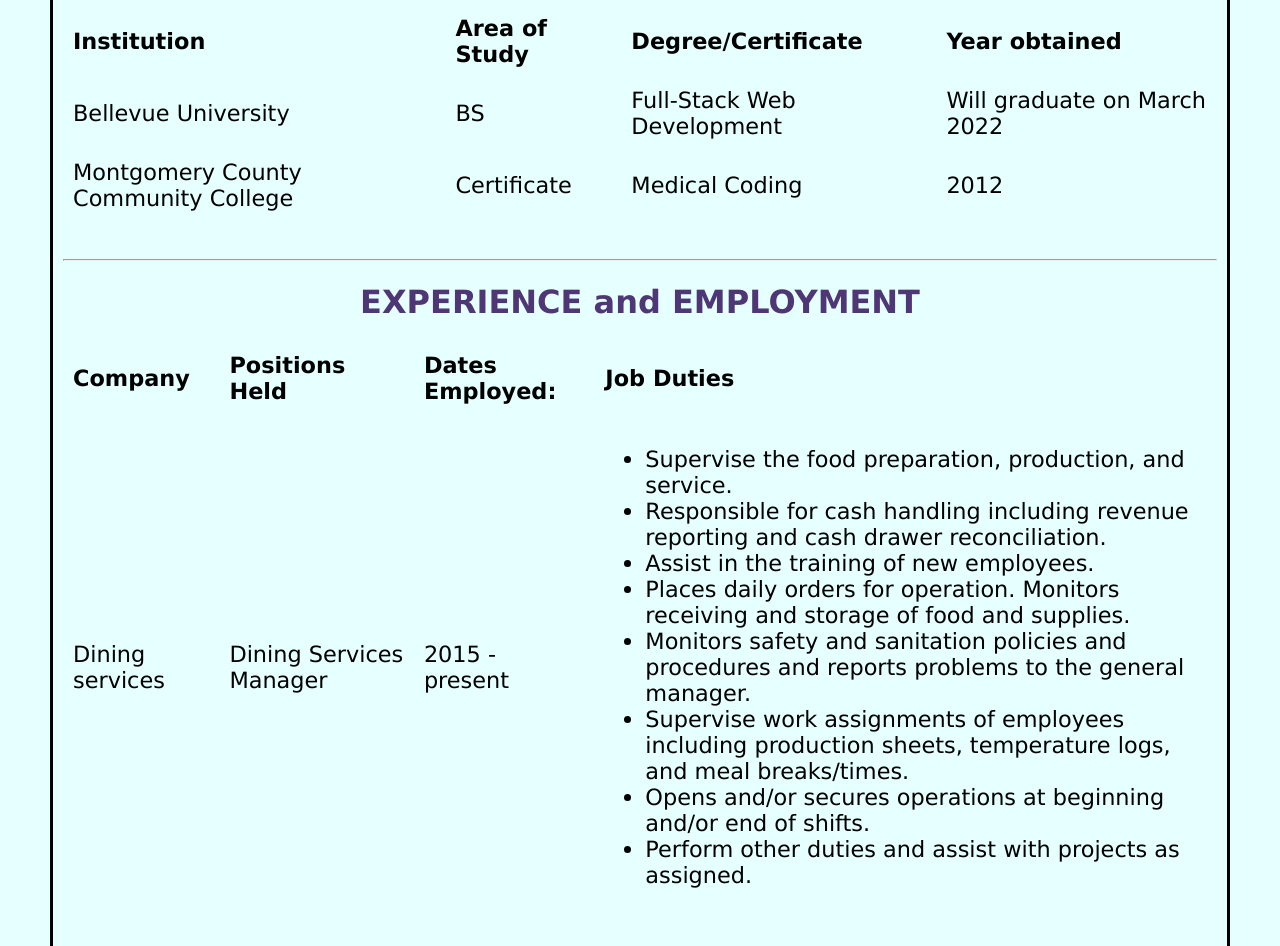
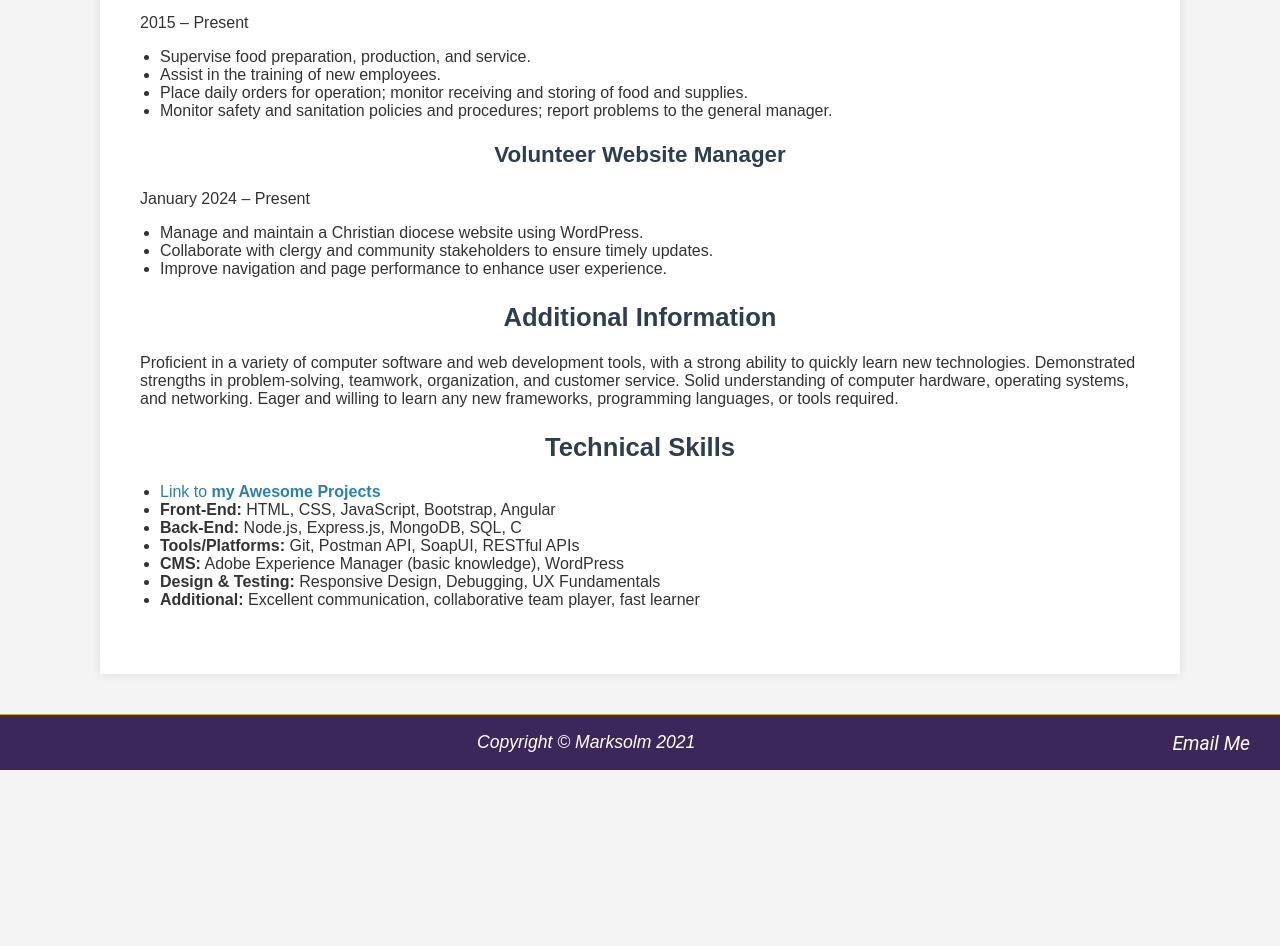
Before and after one commit to marksolm/personal-portfolio, a plain HTML site: page resume.html in a window 1280 px wide. Shown: the part 721-1667 px from the top of the page. After the commit the page ends 1491 px from the top, so only its background shows below. Drawn offline with Linux system fonts and the light colour scheme.

Commit message:
Update resume content and styles
- Updated resume.html with new content
- Created resume.css and adjusted site.css for styling consistency
- Replaced outdated resume.pdf with updated version

```diff
--- /dev/null
+++ b/resume.css
@@ -0,0 +1,84 @@
+/**
+Title: resume.css
+Author: Soliman Abdelmalak
+Date: 05/05/2021
+Description: Styling for the resume.html file
+*/
+
+
+/* Reset default margin */
+
+
+
+
+body {
+    margin: 0;
+    padding: 0;
+    font-family: Arial, sans-serif;
+    background-color: #f4f4f4;
+    color: #333;
+    display: flex;
+    justify-content: center;
+    align-items:normal;
+    flex-direction: column;
+  }
+
+/* Resume container styling */
+
+.container {
+  width: 95%;
+  max-width: 1000px;
+  padding: 40px;
+  margin: 80px auto 40px auto;
+  background: #fff;
+  box-shadow: 0 0 10px rgba(0, 0, 0, 0.1);
+  position: relative;
+}
+
+
+
+/* Download button in the top-right of the container */
+.download-btn {
+  position: absolute;
+  top: 20px;
+  right: 20px;
+  background-color: #2c3e50;
+  color: #fff;
+  padding: 6px 10px; /* Reduced size */
+  border-radius: 5px;
+  text-decoration: none;
+  font-weight: bold;
+  font-size: 14px; /* Reduced font size */
+}
+
+.download-btn:hover {
+  background-color: #1a252f;
+}
+
+/* Heading styles */
+h1, h2, h3 {
+  color: #2c3e50;
+}
+
+h1 {
+  border-bottom: 2px solid #2c3e50;
+  padding-bottom: 10px;
+}
+
+section {
+  margin-bottom: 25px;
+}
+
+ul {
+  list-style-type: disc;
+  padding-left: 20px;
+}
+
+a {
+  color: #2980b9;
+  text-decoration: none;
+}
+
+a:hover {
+  text-decoration: underline;
+}
--- a/resume.html
+++ b/resume.html
@@ -9,10 +9,12 @@
 <head>
     <meta charset="UTF-8">
     <meta name="viewport" content="width=device-width, initial-scale=1.0">
-    <title>Welcome to my Resume page</title>
+    <title>Soliman D. Abdelmalak - Resume</title>
 
     <!-- Stylesheet references -->
     <link rel="stylesheet" href="site.css">
+    <link rel="stylesheet" href="resume.css">
+
     <meta name="keywords" content="Soliman, Abdelmalak, Soliman Abdelmalak, CSS, HTML, Web developer,JavaScript, Software Engineer" />
 
     <!-- JavaScript references -->
@@ -22,128 +24,70 @@
 <body>
     <!-- Import the header. -->
     <header-component></header-component>
-    <div class="assign-container resume">
+
+    <!-- Centered resume content with download link on the top-right of the container -->
+    <div class="container">
       <!-- This is the setup for  pdf file. -->
-        <h3 style="text-align: right;"><a href="images/ Resume.pdf" download>Download</a></h3>
-        <div>
-            <!-- These are the setup for h1 and h2 . -->
-            <h1 class="app-header">My Awesome Resume</h1>
-            <h1 style="text-align: center;" id="blue">Soliman Abdelmalak</h1>
-            <h2 class="app-header"><span style="color: #000099; text-align: center;">
-             Web Designer & Developer <br /><a style="color: #000099;" href="mailto:marksolm08@gmail.com">My Email Link</a>
-            </h2>
-        </div>
-        <hr />
-        <div>
-            <h1 style="text-align: center;" class="app-header">OBJECTIVE</h1>
-            <p style="font-size: 1.4em;">I’m a Web Designer & Developer professional seeking employment.<br />
-                To obtain a position utilizing my knowledge and skills with a leading industry company that will offer opportunity for advancement.
+      <a href="href="images/Resume.pdf " class="download-btn" download>Download Resume</a>
+      <h1>Soliman D. Abdelmalak</h1>
+      <p><strong>Email:</strong> <a href="mailto:mjtwebdev@gmail.com">mjtwebdev@gmail.com</a></p>
+
+      <section>
+        <h2>Objective</h2>
+        <p>
+          Motivated web developer and current Software Engineering graduate student seeking to apply hands-on experience and strong foundational skills to the Associate Full Stack Developer role. Passionate about building responsive web solutions and improving user experience through front-end and back-end development.
         </p>
-        </div>
-         <hr />
-        <div>
-            <h1 style="text-align: center;" class="app-header">EDUCATION</h1>
-        </div>
-         <!-- This is setup for the Education List table -->
-            <div>
-			    	<table>
-				 	    <thead>
-						    <tr>
-						    	<th>Institution</th>
-                                <th>Area of Study</th>
-                                <th>Degree/Certificate</th>
-                                <th>Year obtained</th>
-						    </tr>
-					    </thead>
-					    <tbody>
-						    <tr>
-                               <td>Bellevue University</td>
-                               <td>BS</td>
-                                <td> Full-Stack Web Development </td>
-                                <td>Will graduate on March 2022 </td>
-						    </tr>
-						    <tr>
-                                <td>Montgomery County Community College</td>
-                                <td>Certificate</td>
-                                 <td> Medical Coding</td>
-                                 <td>2012</td>
-						    </tr>
-					    </tbody>
-				    </table>
-            </div>
-            <hr />
-            <!-- This is setup for the experiences section table -->
-            <div>
-                <h1 style="text-align: center;" class="app-header">EXPERIENCE and EMPLOYMENT</h1>
-				<table>
-					<thead>
-						<tr>
-                            <th>Company</th>
-                            <th>Positions Held</th>
-							<th>Dates Employed:</th>
-							<th>Job Duties</th>
-						</tr>
-					</thead>
-					<tbody>
-						<tr>
-							<td>Dining services</td>
-							<td> Dining Services Manager</td>
-							<td>2015 - present</td>
-							<td>
+      </section>
+
+      <section>
+        <!-- This is setup for the Education List  -->
+        <h2>Education</h2>
         <ul>
-                                    <li>Supervise the food preparation, production, and service.</li>
-                                    <li>Responsible for cash handling including revenue reporting and cash drawer reconciliation.</li>
-                                    <li>Assist in the training of new employees. </li>
-                                    <li>Places daily orders for operation. Monitors receiving and storage of food and supplies.</li>
-                                    <li>Monitors safety and sanitation policies and procedures and reports problems to the general manager.</li>
-                                    <li>Supervise work assignments of employees including production sheets, temperature logs, and meal breaks/times.</li>
-                                    <li>Opens and/or secures operations at beginning and/or end of shifts.</li>
-                                    <li>Perform other duties and assist with projects as assigned.</li>
+          <li><strong>Master of Science in Software Engineering</strong> (In Progress) – 2023 – Present</li>
+          <li><strong>Bachelor of Science in Web Development</strong> – Graduated: March 2022</li>
+          <li><strong>Certificate in Medical Coding</strong> – 2012</li>
+        </ul>
+      </section>
+      <!-- This is setup for the experiences section -->
+      <section>
+        <h2>Experience</h2>
+        <h3>Dining Services Manager</h3>
+        <p>2015 – Present</p>
+        <ul>
+          <li>Supervise food preparation, production, and service.</li>
+          <li>Assist in the training of new employees.</li>
+          <li>Place daily orders for operation; monitor receiving and storing of food and supplies.</li>
+          <li>Monitor safety and sanitation policies and procedures; report problems to the general manager.</li>
+        </ul>
 
+        <h3>Volunteer Website Manager</h3>
+        <p>January 2024 – Present</p>
+        <ul>
+          <li>Manage and maintain a Christian diocese website using WordPress.</li>
+          <li>Collaborate with clergy and community stakeholders to ensure timely updates.</li>
+          <li>Improve navigation and page performance to enhance user experience.</li>
         </ul>
-                            </td>
-                        </tr>
-                    </tbody>
-                </table>
-            </div>
-        <HR />
+      </section>
 
-        <div>
-            <!-- This is the setup for skill title and un order li -->
-            <h1 style="text-align: center;" class="app-header">Skills</h1>
-            <div class="skills">
-                <div>
+      <section>
+        <h2>Additional Information</h2>
+        <p>
+          Proficient in a variety of computer software and web development tools, with a strong ability to quickly learn new technologies. Demonstrated strengths in problem-solving, teamwork, organization, and customer service. Solid understanding of computer hardware, operating systems, and networking. Eager and willing to learn any new frameworks, programming languages, or tools required.
+        </p>
+      </section>
+       <!-- This is the setup for Technical Skills section -->
+      <section>
+        <h2>Technical Skills</h2>
         <ul>
           <li><a href="projects.html">Link to<b> my Awesome Projects</b></a></li>
-                        <li>HTML</li>
-                        <li>CSS</li>
-                        <li>JavaScript</li>
-                        <li>MongoDB</li>
+          <li><strong>Front-End:</strong> HTML, CSS, JavaScript, Bootstrap, Angular</li>
+          <li><strong>Back-End:</strong> Node.js, Express.js, MongoDB, SQL, C</li>
+          <li><strong>Tools/Platforms:</strong> Git, Postman API, SoapUI, RESTful APIs</li>
+          <li><strong>CMS:</strong> Adobe Experience Manager (basic knowledge), WordPress</li>
+          <li><strong>Design & Testing:</strong> Responsive Design, Debugging, UX Fundamentals</li>
+          <li><strong>Additional:</strong> Excellent communication, collaborative team player, fast learner</li>
         </ul>
-                </div>
-                <div>
-                    <ul>
-                        <li>Testing/Debugging</li>
-                        <li>Responsive/Mobile Design</li>
-                        <li>RESTful Services/APIs</li>
-                        <li>typescript</li>
-                        <li>Angular</li>
-
-                    </ul>
-                </div>
-                <div>
-                    <ul>
-                         <!-- This is an internal link to my project. -->
-                        <li>Node.js</li>
-                        <li>Git/Version Control</li>
-                        <li>SoapUI</li>
-                        <li>Management</li>
-                        <li>Problem Solving</li>
-
-                    </ul>
-                </div>
-            </div>
-        </div>
+      </section>
     </div>
        <!-- Import the footer. -->
     <footer-component></footer-component>
--- a/site.css
+++ b/site.css
@@ -257,15 +257,31 @@ a{
   /**
   this is about page .images setup.
   */
-  .images{
+
+
+.images {
     display: grid;
     box-sizing: border-box;
-     grid-template-columns: auto auto auto auto;
+    grid-template-columns: repeat(4, 1fr); /* 4 columns by default */
+    gap: 20px;
     margin-bottom: 100px;
     margin-top: 50px;
     text-align: center;
   }
 
+  /* Medium screens - show 2 images per row */
+  @media (max-width: 768px) {
+    .images {
+      grid-template-columns: repeat(2, 1fr);
+    }
+  }
+
+  /* Small screens - show 1 image per row */
+  @media (max-width: 480px) {
+    .images {
+      grid-template-columns: 1fr;
+    }
+  }
 
 /**
   this is about page .main-picture setup.
```
Also changed, not shown: about.html (+4 -3 lines), 2 other files. Lines whose indentation alone changed are shown as unchanged.
